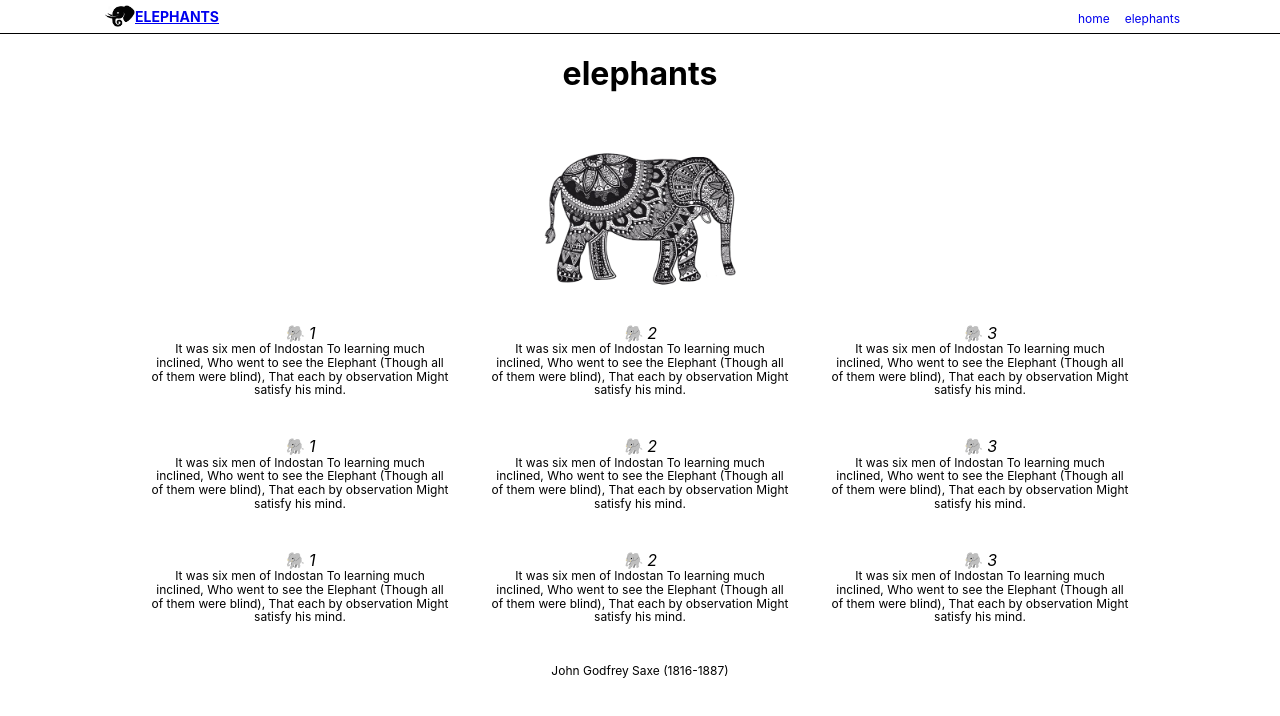
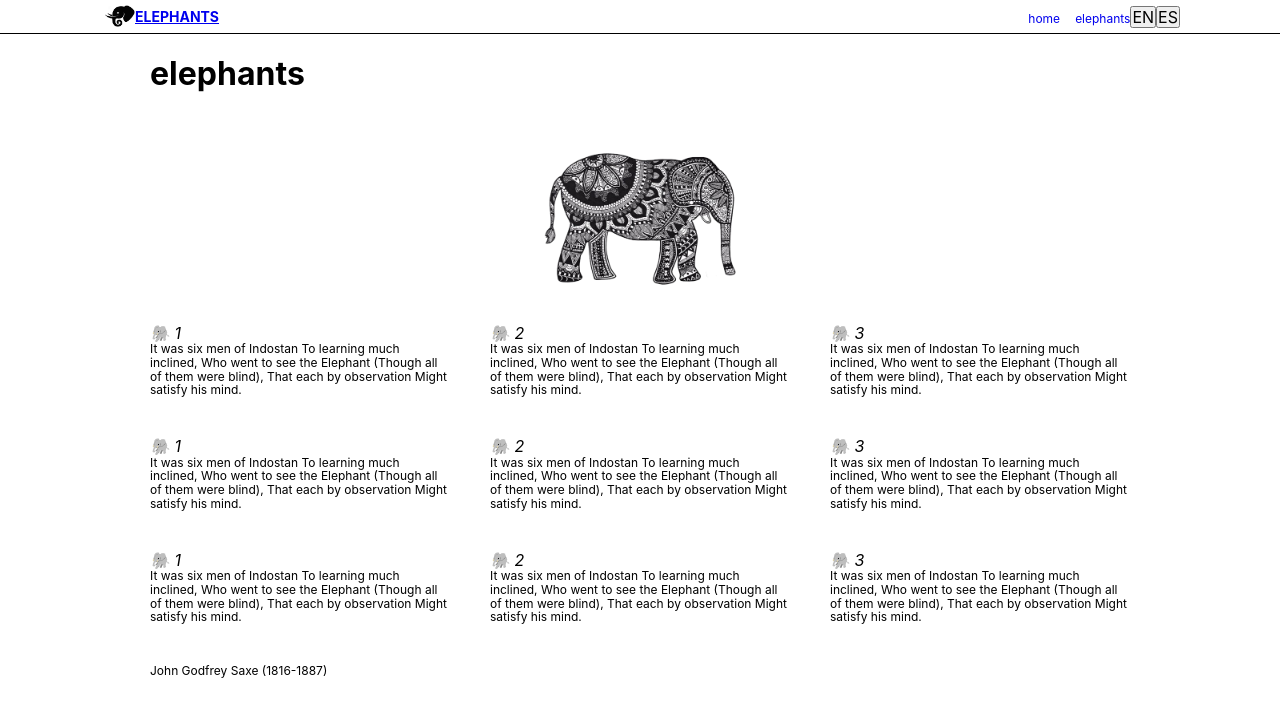
Before and after one commit to amandapalma/elephants, a React (Create React App) app: page / in a window 1280 px wide. Shown: the top 716 px of the page. Built offline with nearby package versions, Linux system fonts and the light colour scheme; no server answers.

Commit message:
add axios API integration and i18next to header component

```diff
--- a/package.json
+++ b/package.json
@@ -14,6 +14,7 @@
     "@types/react": "^16.14.2",
     "@types/react-dom": "^16.9.10",
     "axios": "^0.21.1",
+    "eslint-plugin-react-hooks": "^4.2.0",
     "i18next": "^19.8.4",
     "react": "^17.0.1",
     "react-dom": "^17.0.1",
--- a/src/App.tsx
+++ b/src/App.tsx
@@ -1,23 +1,55 @@
-import React from 'react';
+import React, { Fragment } from 'react';
 import { Route, Switch } from 'react-router-dom';
 import './App.css';
 import { Main } from './styled';
 import Header from './Header';
 import Home from './Home';
 import Elephants from './Elephants';
+import { useState, useEffect } from 'react';
+import axios from 'axios';
 
-function App() {
+// interface Info {
+//   _id: string;
+//   name: string;
+//   image: string;
+//   sex: string;
+//   dob: string;
+//   dod: string;
+//   species: string;
+//   wikilink: string;
+//   note: string;
+// }
+
+const App = () => {
+  const [info, setInfo] = useState([]);
+
+  useEffect(() => {
+    axios.get(`https://elephant-api.herokuapp.com/elephants`).then((res) => {
+      res.data.map((item: any) => {
+        return setInfo(item);
+      });
+    });
+  }, []);
+  // console.log(typeof info);
+  console.log(info);
+
   return (
-    <div className="App">
+    <Fragment>
+      <div></div>
       <Header></Header>
       <Main>
         <Switch>
           <Route exact path="/" render={Home} />
-          <Route exact path="/elephants" render={Elephants} />
+          <Route
+            exact
+            path="/elephants"
+            render={() => <Elephants></Elephants>}
+            // render={() => <Elephants elephants={info}></Elephants>}
+          />
         </Switch>
       </Main>
-    </div>
+    </Fragment>
   );
-}
+};
 
 export default App;
--- a/src/Header.tsx
+++ b/src/Header.tsx
@@ -6,25 +6,29 @@ import { HeaderStyled } from './styled';
 import { Logo } from './styled';
 import { LogoImg } from './styled';
 import { NavList } from './styled';
+import { useTranslation } from 'react-i18next';
 
 const Header = () => {
+  const [t, i18n] = useTranslation('global');
   return (
     <HeaderStyled>
       <Link to="/">
         <Logo>
           <LogoImg alt="elephant" src={elephantHead}></LogoImg>
-          <h3>elephants</h3>
+          <h3>{t('header.elephants')}</h3>
         </Logo>
       </Link>
 
       <nav>
         <NavList>
           <li>
-            <Link to="/">home</Link>
+            <Link to="/">{t('header.home')}</Link>
           </li>
           <li>
-            <Link to="/elephants">elephants</Link>
+            <Link to="/elephants">{t('header.elephants')}</Link>
           </li>
+          <button onClick={() => i18n.changeLanguage('en')}>EN</button>
+          <button onClick={() => i18n.changeLanguage('es')}>ES</button>
         </NavList>
       </nav>
     </HeaderStyled>
--- a/src/index.tsx
+++ b/src/index.tsx
@@ -4,12 +4,27 @@ import './index.css';
 import App from './App';
 import reportWebVitals from './reportWebVitals';
 import { HashRouter } from 'react-router-dom';
+import { I18nextProvider } from 'react-i18next';
+import i18next from 'i18next';
+import global_en from './translations/en/global.json';
+import global_es from './translations/es/global.json';
+
+i18next.init({
+  interpolation: { escapeValue: false },
+  lng: 'en',
+  resources: {
+    en: { global: global_en },
+    es: { global: global_es },
+  },
+});
 
 ReactDOM.render(
   <React.StrictMode>
-    <HashRouter>
-      <App />
-    </HashRouter>
+    <I18nextProvider i18n={i18next}>
+      <HashRouter>
+        <App />
+      </HashRouter>
+    </I18nextProvider>
   </React.StrictMode>,
   document.getElementById('root'),
 );
--- /dev/null
+++ b/src/translations/en/global.json
@@ -0,0 +1,23 @@
+{
+  "header": {
+    "home": "home",
+    "elephants": "elephants"
+  },
+  "home": {
+    "p1": "It was six men of Indostan to learning much inclined, who went to see the Elephant -though all of them were blind-,that each by observation might satisfy his mind.",
+    "p2": "The first approached the Elephant, and happening to fall against his broad and sturdy side, at once began to bawl: God bless me!—but the Elephant is very like a wall!",
+    "p3": "The Second, feeling of the tusk, cried: - Ho!, what have we here so very round and smooth and sharp? to me 't is mighty clear this wonder of an Elephant Is very like a spear!",
+    "p4": "The Third approached the animal, and happening to take the squirming trunk within his hands, thus boldly up and spake:- I see -  quoth he, - the Elephant is very like a snake!",
+    "p5": "The Fourth reached out his eager hand, and felt about the knee.- What most this wondrous beast is like is mighty plain, -quoth he;- is clear enough the Elephant is very like a tree!",
+    "p6": "The Fifth, who chanced to touch the ear, said: - E'en the blindest man can tell what this resembles most; deny the fact who can, this marvel of an Elephant is very like a fan!",
+    "p7": "The Sixth no sooner had begun about the beast to grope, than, seizing on the swinging tail that fell within his scope,- I see,- quoth he, - the Elephant is very like a rope!",
+    "p8": "And so these men of Indostan disputed loud and long, each in his own opinion exceeding stiff and strong, though each was partly in the right, and all were in the wrong!",
+    "p9": "So, oft in theologic wars the disputants, I ween, rail on in utter ignorance of what each other mean, and prate about an Elephant not one of them has seen!",
+    "note": "'The Blind Men and the Elephant'- The poems of John Godfrey Saxe (1872) by John Godfrey Saxe. Based on the Persian poet Muhammed Jalal al-Din Rumi's parable, 'The Elephant in the Dark'."
+  },
+  "elephants": {
+    "name": "name",
+    "age": "age",
+    "gender": "gender"
+  }
+}
--- /dev/null
+++ b/src/translations/es/global.json
@@ -0,0 +1,23 @@
+{
+  "header": {
+    "home": "Inicio",
+    "elephants": "elefantes"
+  },
+  "home": {
+    "p1": "Seis eran los hombres de Indostán, tan dispuestos a aprender,que al Elefante fueron a ver -Aunque todos eran ciegos-, pensando que mediante la observación su mente podrían satisfacer.",
+    "p2": "El primero se acercó al elefante, y cayéndose sobre su ancho y robusto costado, en seguida comenzó a gritar: -¡Santo Dios! ¡El elefante es muy parecido a una pared!-",
+    "p3": "El segundo, palpando el colmillo, exclamó: -¡Caramba! ¿Qué es esto tan redondo, liso y afilado? Para mí está muy claro, ¡esta maravilla de elefante es muy parecido a una lanza!",
+    "p4": "El tercero se acercó al animal, y tomando entre sus manos la retorcida trompa, valientemente exclamó: Ya veo, - dijo él, - ¡el elefante es muy parecido a una serpiente!",
+    "p5": "El cuarto extendió ansiosamente la mano y lo palpó alrededor de la rodilla: - Evidentemente, a lo que más se parece esta bestia - está muy claro, dijo él, - 'Es lo suficientemente claro que el elefante ¡es muy parecido a un árbol!",
+    "p6": "El quinto, quien por casualidad tocó la oreja, dijo: - Incluso el hombre más ciego es capaz de decir a lo que más se parece esto; Niegue la realidad el que pueda, Esta maravilla de elefante ¡es muy parecido a un abanico!",
+    "p7": "El sexto tan pronto comenzó a tantear al animal, agarró la cola que frente a él se encontraba, - Ya veo, -dijo él- ¡el elefante es muy parecido a una cuerda!",
+    "p8": "Y así estos hombres de Indostán discutieron largo y tendido,cada uno aferrados a su propia opinión, por demás firme e inflexible, aunque cada uno en parte tenía razón, ¡y al mismo tiempo todos estaban equivocados!",
+    "p9": "Así que, a menudo en las guerras teológicas, los contendientes, creo, hablan con total ignorancia de lo que cada uno quiere decir, y parlotean sobre un Elefante que ninguno de ellos ha visto",
+    "note": "'The Blind Men and the Elephant'- The poems of John Godfrey Saxe (1872) de John Godfrey Saxe. Basado en la parábola 'The Elephant in the Dark' del poeta persa, Muhammed Jalal al-Din Rumi."
+  },
+  "elephants": {
+    "name": "nombre",
+    "age": "edad",
+    "gender": "género"
+  }
+}
```
Also changed, not shown: src/Elephants.tsx (+5 -2 lines), 1 other file (tests, documents, lock files or other folders).
